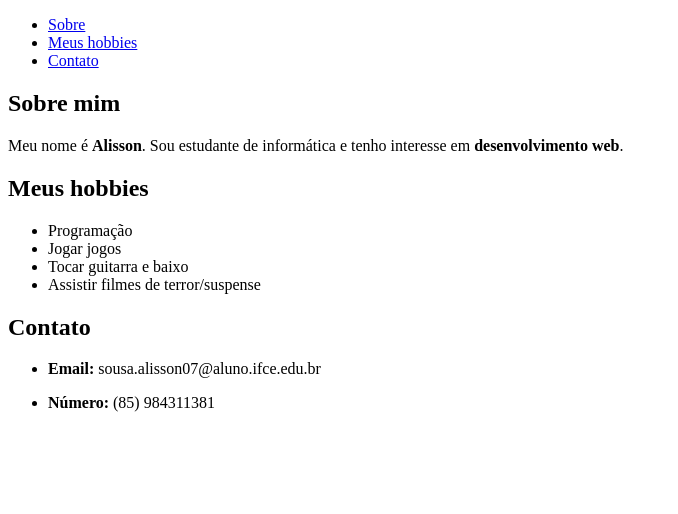
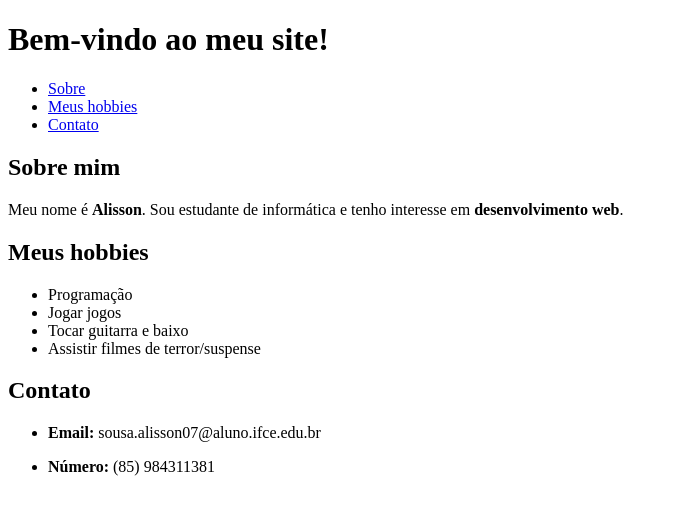
Before and after one commit to AlissonSco/Apresentacao-Pessoal-Html-1, a plain HTML site: page index.html in a window 1280 px wide. Shown: the whole page, without its empty margins (0-678 px from the left). Drawn offline with Linux system fonts and the light colour scheme.

Commit message:
Update index.html

```diff
--- a/index.html
+++ b/index.html
@@ -1,8 +1,13 @@
 <!DOCTYPE html>
+<html lang="pt-br">
     <head>
+        <meta charset="UTF-8">
+        <meta name="viewport" content="width=device-width, initial-scale=1.0">
         <title>Meu Site</title>
     </head>
     <body>
+        <header>
+            <h1>Bem-vindo ao meu site!</h1>
             <nav>
                 <ul>
                     <li><a href="#sobre">Sobre</a></li>
@@ -10,6 +15,7 @@
                     <li><a href="#contato">Contato</a></li>
                 </ul>
             </nav>
+        </header>
 
         <section>
             <h2 id="sobre">Sobre mim</h2>
```
Lines whose indentation alone changed are shown as unchanged.
